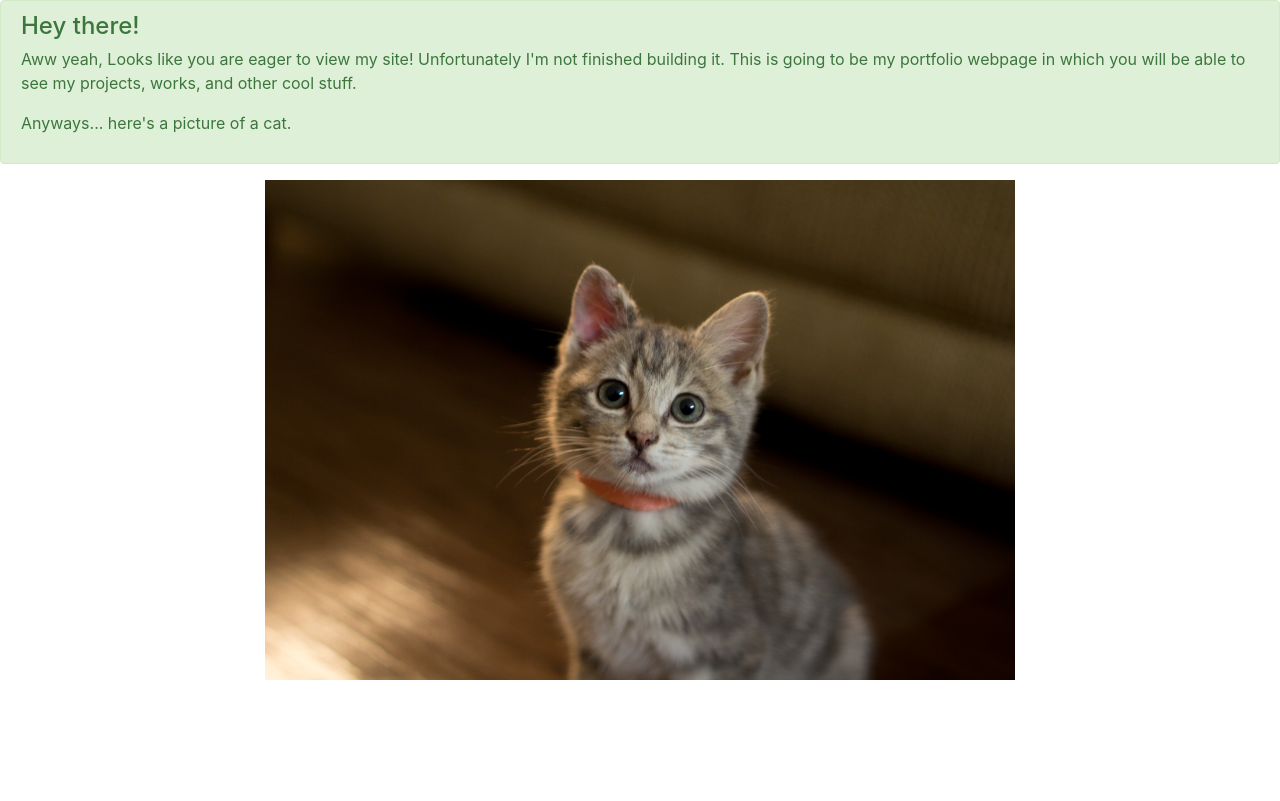
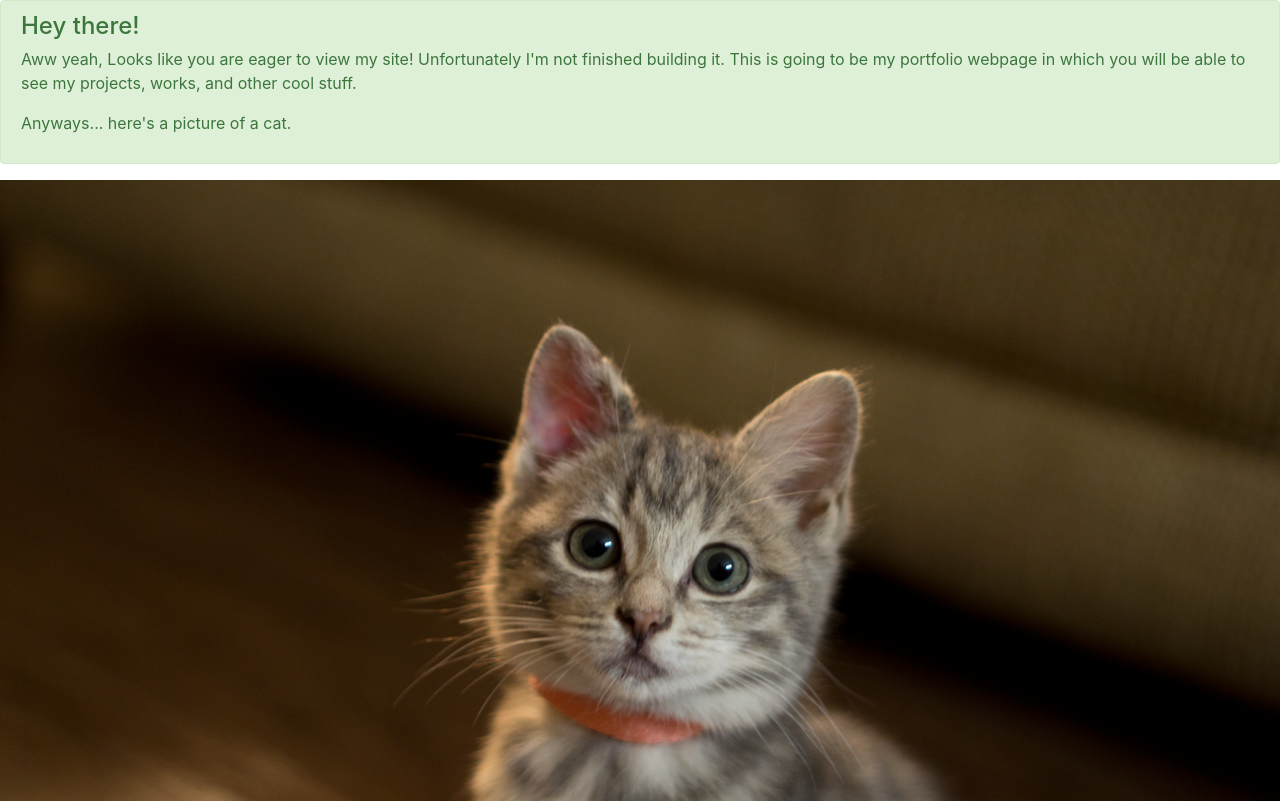
Before and after one commit to Necromal/chemasalazar.github.io, a plain HTML site: page index.html in a window 1280 px wide. Shown: the top 801 px of the page. Drawn offline with nearby package versions, Linux system fonts and the light colour scheme; a script that the page names is missing.

Commit message:
changed style

```diff
--- a/index.html
+++ b/index.html
@@ -22,7 +22,7 @@
       Anyways... here's a picture of a cat.
     </p>
   </div>
-  <img src="images/purridot.png" style="max-width: 100%; height: 500px; display: block; margin-left: auto; margin-right: auto;"/>
+  <img src="images/purridot.png" style="max-width: 100%; height: auto; display: block; margin-left: auto; margin-right: auto;"/>
     <div class="page-footer"></div>
 
 
```
